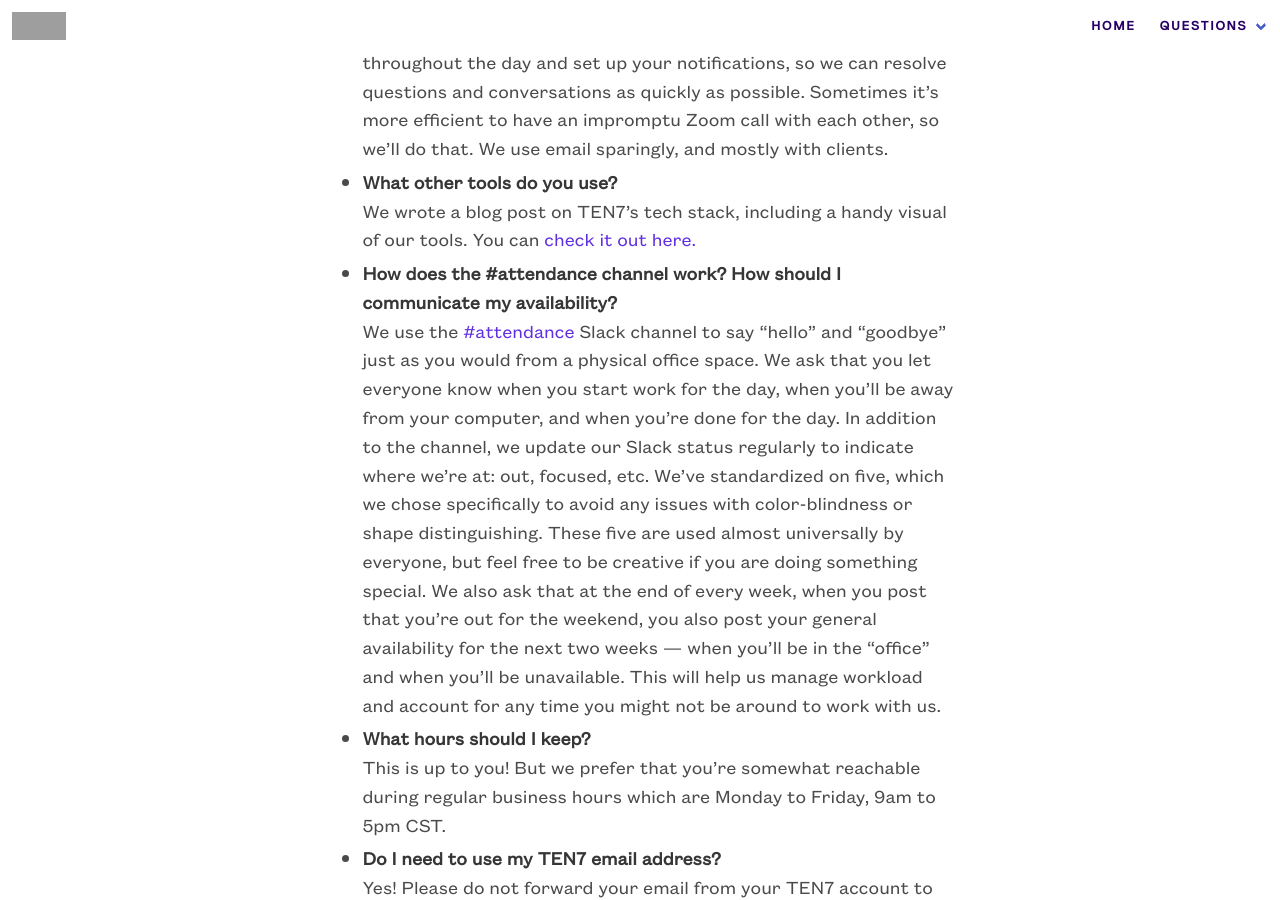
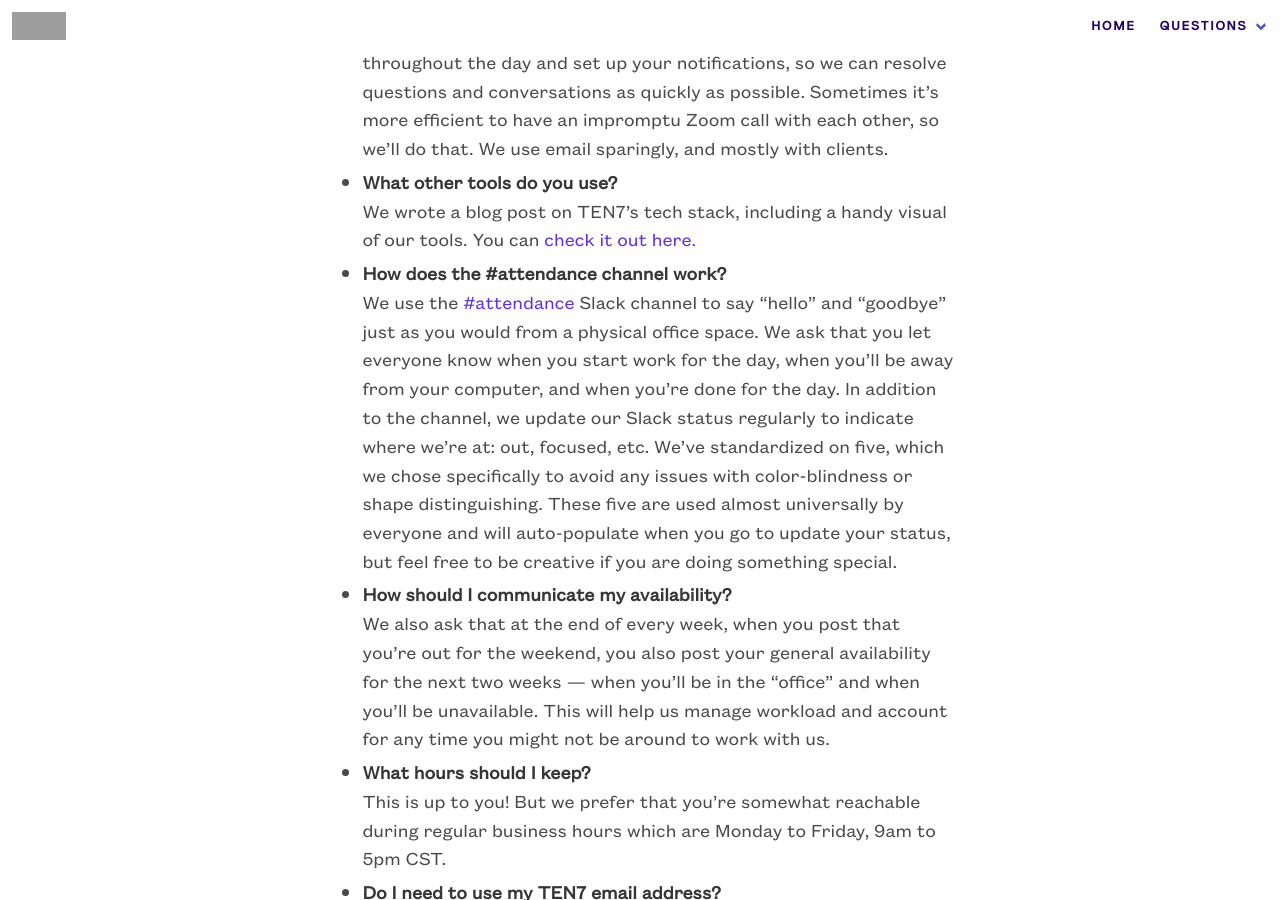
Before and after one commit to ten7/contractor.ten7.com, a Jekyll site: the page built from process.md, in a window 1280 px wide and 900 px high, scrolled down 431 px. Built offline with Jekyll 4.4.1, drawn with Linux system fonts in a browser that asks for light colours; grey boxes are pictures that could not be loaded.

Commit message:
split up attendance & availability

```diff
--- a/process.md
+++ b/process.md
@@ -12,8 +12,10 @@ We ask that you somehow connect your personal calendar with your TEN7 calendar.
 Slack is our primary tool for communicating with each other (and sometimes with clients). We expect that you’ll have it open throughout the day and set up your notifications, so we can resolve questions and conversations as quickly as possible. Sometimes it’s more efficient to have an impromptu Zoom call with each other, so we’ll do that.  We use email sparingly, and mostly with clients.
 - **What other tools do you use?**
 We wrote a blog post on TEN7's tech stack, including a handy visual of our tools. You can [check it out here.](https://ten7.com/blog/post/ten7s-tech-stack)
-- **How does the #attendance channel work? How should I communicate my availability?**
-We use the [#attendance](https://ten7.slack.com/archives/C1LKZENTF) Slack channel to say “hello” and “goodbye” just as you would from a physical office space. We ask that you let everyone know when you start work for the day, when you’ll be away from your computer, and when you’re done for the day. In addition to the channel, we update our Slack status regularly to indicate where we’re at: out, focused, etc. We’ve standardized on five, which we chose specifically to avoid any issues with color-blindness or shape distinguishing. These five are used almost universally by everyone, but feel free to be creative if you are doing something special. We also ask that at the end of every week, when you post that you're out for the weekend, you also post your general availability for the next two weeks — when you'll be in the "office" and when you'll be unavailable. This will help us manage workload and account for any time you might not be around to work with us.
+- **How does the #attendance channel work?**
+We use the [#attendance](https://ten7.slack.com/archives/C1LKZENTF) Slack channel to say “hello” and “goodbye” just as you would from a physical office space. We ask that you let everyone know when you start work for the day, when you’ll be away from your computer, and when you’re done for the day. In addition to the channel, we update our Slack status regularly to indicate where we’re at: out, focused, etc. We’ve standardized on five, which we chose specifically to avoid any issues with color-blindness or shape distinguishing. These five are used almost universally by everyone and will auto-populate when you go to update your status, but feel free to be creative if you are doing something special.
+- **How should I communicate my availability?**
+We also ask that at the end of every week, when you post that you're out for the weekend, you also post your general availability for the next two weeks — when you'll be in the "office" and when you'll be unavailable. This will help us manage workload and account for any time you might not be around to work with us.
 - **What hours should I keep?**
 This is up to you! But we prefer that you’re somewhat reachable during regular business hours which are Monday to Friday, 9am to 5pm CST.
 - **Do I need to use my TEN7 email address?**
```
